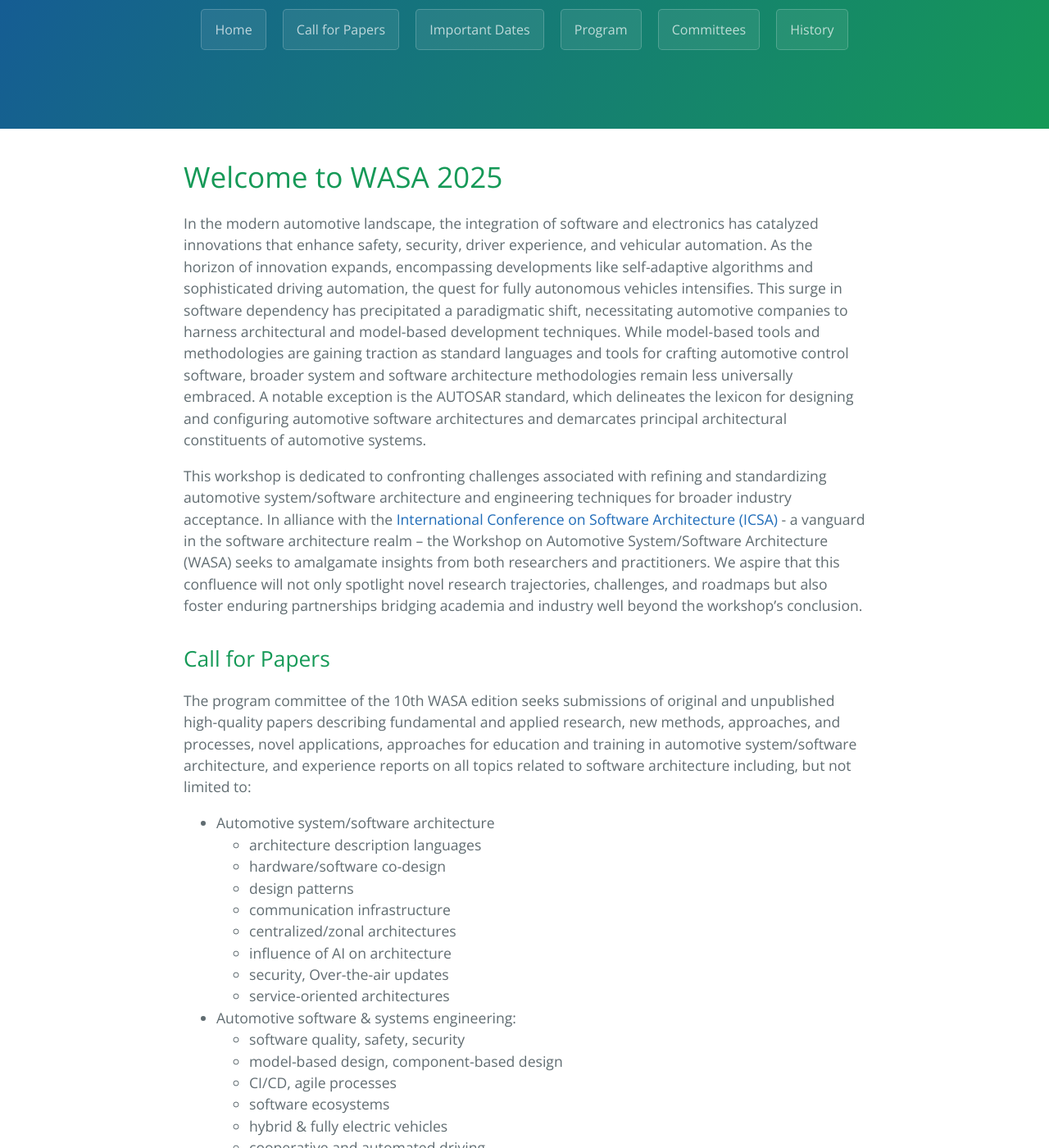
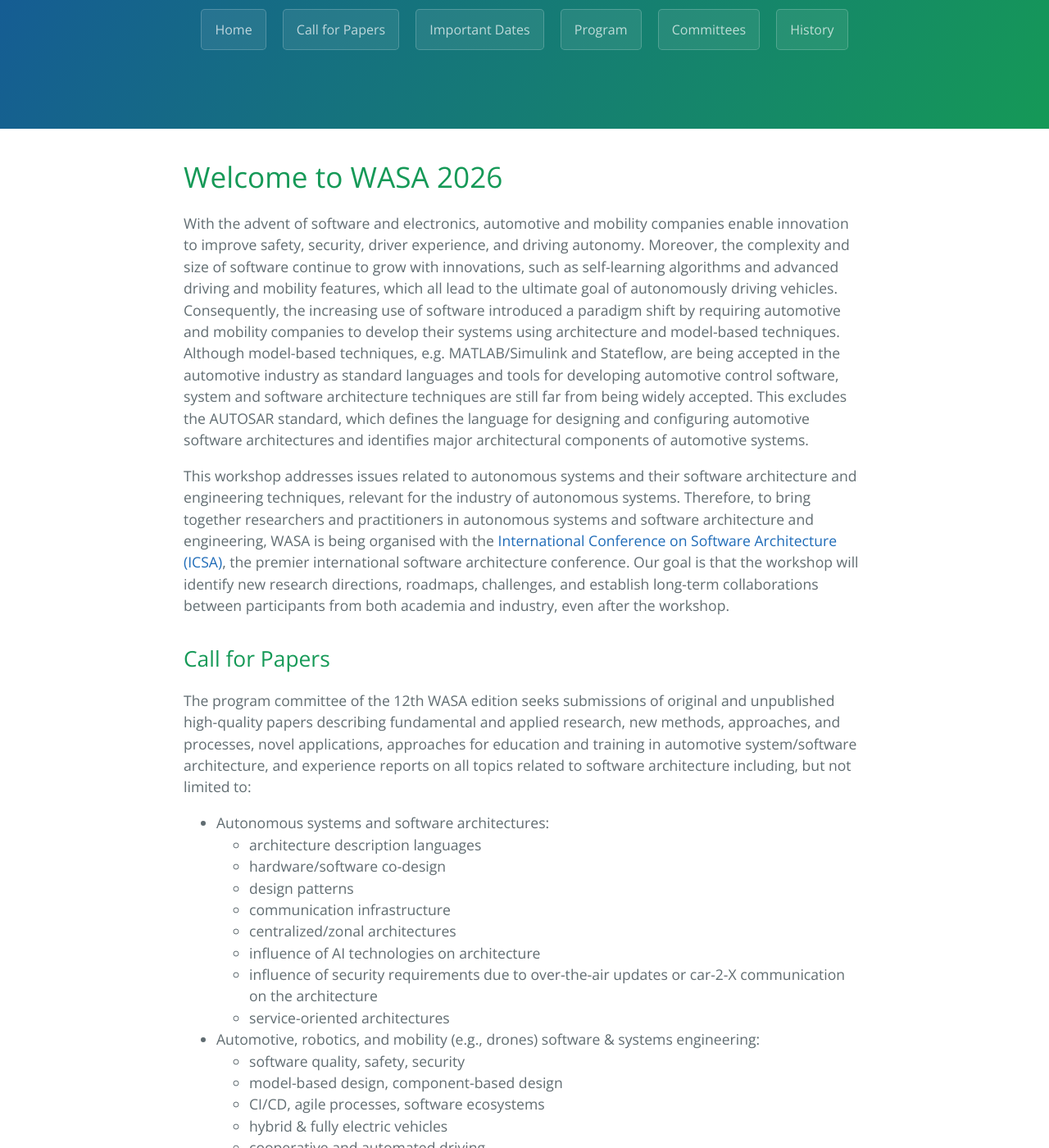
Before and after one commit to WASA-Workshop/2026, a Jekyll site: the page built from index.md, in a window 1280 px wide and 1400 px high, scrolled down 226 px. Shown: the whole window at 82% size. Built offline with Jekyll 4.4.1, drawn with Linux system fonts in a browser that asks for light colours; our own code applies the rules of GitHub Pages for plain Markdown files; some of the changed text lies outside the part shown.

Commit message:
Update index.md

```diff
--- a/index.md
+++ b/index.md
@@ -2,30 +2,27 @@
 layout: default
 ---
 
-# Welcome to WASA 2025
+# Welcome to WASA 2026
+With the advent of software and electronics, automotive and mobility companies enable innovation to improve safety, security, driver experience, and driving autonomy. Moreover, the complexity and size of software continue to grow with innovations, such as self-learning algorithms and advanced driving and mobility features, which all lead to the ultimate goal of autonomously driving vehicles. Consequently, the increasing use of software introduced a paradigm shift by requiring automotive and mobility companies to develop their systems using architecture and model-based techniques. Although model-based techniques, e.g. MATLAB/Simulink and Stateflow, are being accepted in the automotive industry as standard languages and tools for developing automotive control software, system and software architecture techniques are still far from being widely accepted. This excludes the AUTOSAR standard, which defines the language for designing and configuring automotive software architectures and identifies major architectural components of automotive systems.
 
-In the modern automotive landscape, the integration of software and electronics has catalyzed innovations that enhance safety, security, driver experience, and vehicular automation. As the horizon of innovation expands, encompassing developments like self-adaptive algorithms and sophisticated driving automation, the quest for fully autonomous vehicles intensifies. This surge in software dependency has precipitated a paradigmatic shift, necessitating automotive companies to harness architectural and model-based development techniques.
-While model-based tools and methodologies are gaining traction as standard languages and tools for crafting automotive control software, broader system and software architecture methodologies remain less universally embraced. A notable exception is the AUTOSAR standard, which delineates the lexicon for designing and configuring automotive software architectures and demarcates principal architectural constituents of automotive systems.
-
-This workshop is dedicated to confronting challenges associated with refining and standardizing automotive system/software architecture and engineering techniques for broader industry acceptance. In alliance with the [International Conference on Software Architecture (ICSA)](https://conf.researchr.org/home/icsa-2025) - a vanguard in the software architecture realm – the Workshop on Automotive System/Software Architecture (WASA) seeks to amalgamate insights from both researchers and practitioners. We aspire that this confluence will not only spotlight novel research trajectories, challenges, and roadmaps but also foster enduring partnerships bridging academia and industry well beyond the workshop's conclusion.
+This workshop addresses issues related to autonomous systems and their software architecture and engineering techniques, relevant for the industry of autonomous systems. Therefore, to bring together researchers and practitioners in autonomous systems and software architecture and engineering, WASA is being organised with the [International Conference on Software Architecture (ICSA)](https://conf.researchr.org/home/icsa-2026), the premier international software architecture conference. Our goal is that the workshop will identify new research directions, roadmaps, challenges, and establish long-term collaborations between participants from both academia and industry, even after the workshop.
 
 ## Call for Papers
-The program committee of the 10th WASA edition seeks submissions of original and unpublished high-quality papers describing fundamental and applied research, new methods, approaches, and processes, novel applications, approaches for education and training in automotive system/software architecture, and experience reports on all topics related to software architecture including, but not limited to:
+The program committee of the 12th WASA edition seeks submissions of original and unpublished high-quality papers describing fundamental and applied research, new methods, approaches, and processes, novel applications, approaches for education and training in automotive system/software architecture, and experience reports on all topics related to software architecture including, but not limited to:
 
-- Automotive system/software architecture
+- Autonomous systems and software architectures:
   - architecture description languages
   - hardware/software co-design
   - design patterns
   - communication infrastructure
   - centralized/zonal architectures
-  - influence of AI on architecture
-  - security, Over-the-air updates
+  - influence of AI technologies on architecture
+  - influence of security requirements due to over-the-air updates or car-2-X communication on the architecture
   - service-oriented architectures
-- Automotive software & systems engineering:
+- Automotive, robotics, and mobility (e.g., drones) software & systems engineering:
   - software quality, safety, security
   - model-based design, component-based design
-  - CI/CD, agile processes
-  - software ecosystems
+  - CI/CD, agile processes, software ecosystems
   - hybrid & fully electric vehicles
   - cooperative and automated driving
   - data analytics
@@ -38,11 +35,11 @@ The program committee of the 10th WASA edition seeks submissions of original and
 
 ### Types of Submissions
 
-- **Full papers** (max. 10 pages in IEEE Computer Science proceedings format) presenting novel research ideas, significant empirical studies, successful industrial applications, or important perspectives.
+- **Full papers** (max. 8 pages in IEEE Computer Science proceedings format) presenting novel research ideas, significant empirical studies, successful industrial applications, or important perspectives.
 - **Industrial papers** (max. 6 pages in IEEE Computer Science proceedings format) sharing industrial experience, challenges, research or technical problems, case studies.
 - **Position or future trend papers** (max. 4 pages in IEEE Computer Science proceedings format) raising new ideas, challenges, ongoing research or early research results, and future trends.
 
-Submissions must follow the [IEEE Computer Science proceedings format](https://www.ieee.org/conferences/publishing/templates.html), as workshop proceedings will be published in ICSA 2025 Companion proceedings, and appear in IEEE Xplore Digital Library.
+Submissions must follow the [IEEE Computer Science proceedings format](https://www.ieee.org/conferences/publishing/templates.html), as workshop proceedings will be published in ICSA 2026 Companion proceedings, and appear in IEEE Xplore Digital Library.
 
 Papers need to be submitted electronically via [EasyChair](https://easychair.org/conferences/?conf=icsa2025).
 
```
